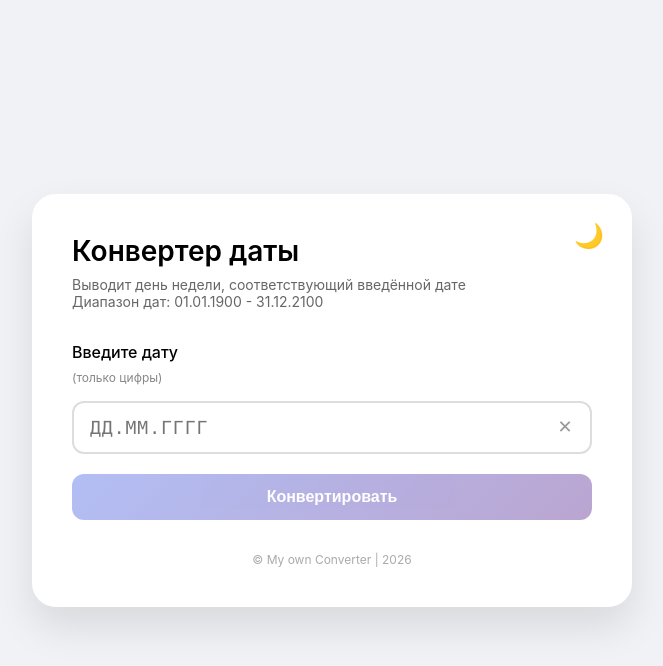
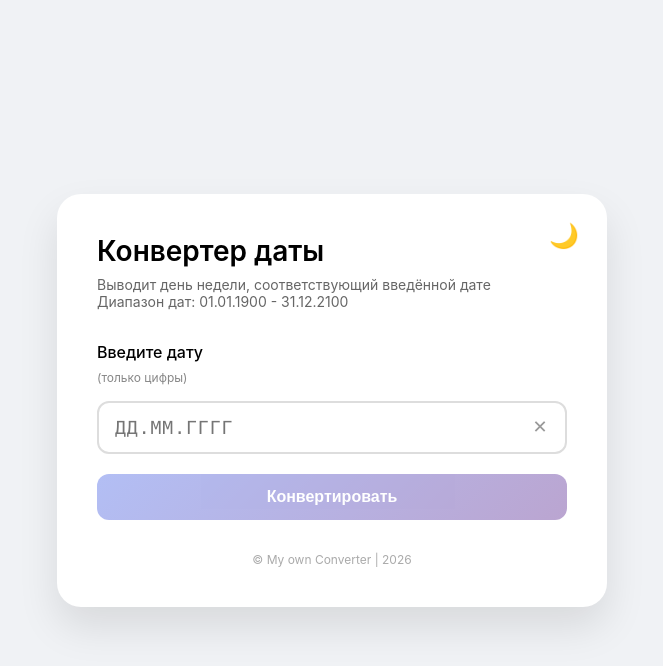
Before and after one commit to VoFkAAA/Converter-Project, a Flask app: page / in a window 1280 px wide. Shown: the top 666 px of the page, without its empty margins (308-971 px from the left). Run offline with Flask 3, Linux system fonts and the light colour scheme.

Commit message:
Изменена ширина карточки до 550 px для корректного отображения валидационной ошибки

```diff
--- a/templates/index.html
+++ b/templates/index.html
@@ -58,7 +58,7 @@
             border-radius: 24px;
             padding: 40px;
             width: 100%;
-            max-width: 600px;
+            max-width: 550px;
             box-shadow: 0 20px 40px rgba(0, 0, 0, 0.1);
             transition: background 0.3s;
             position: relative;
```
